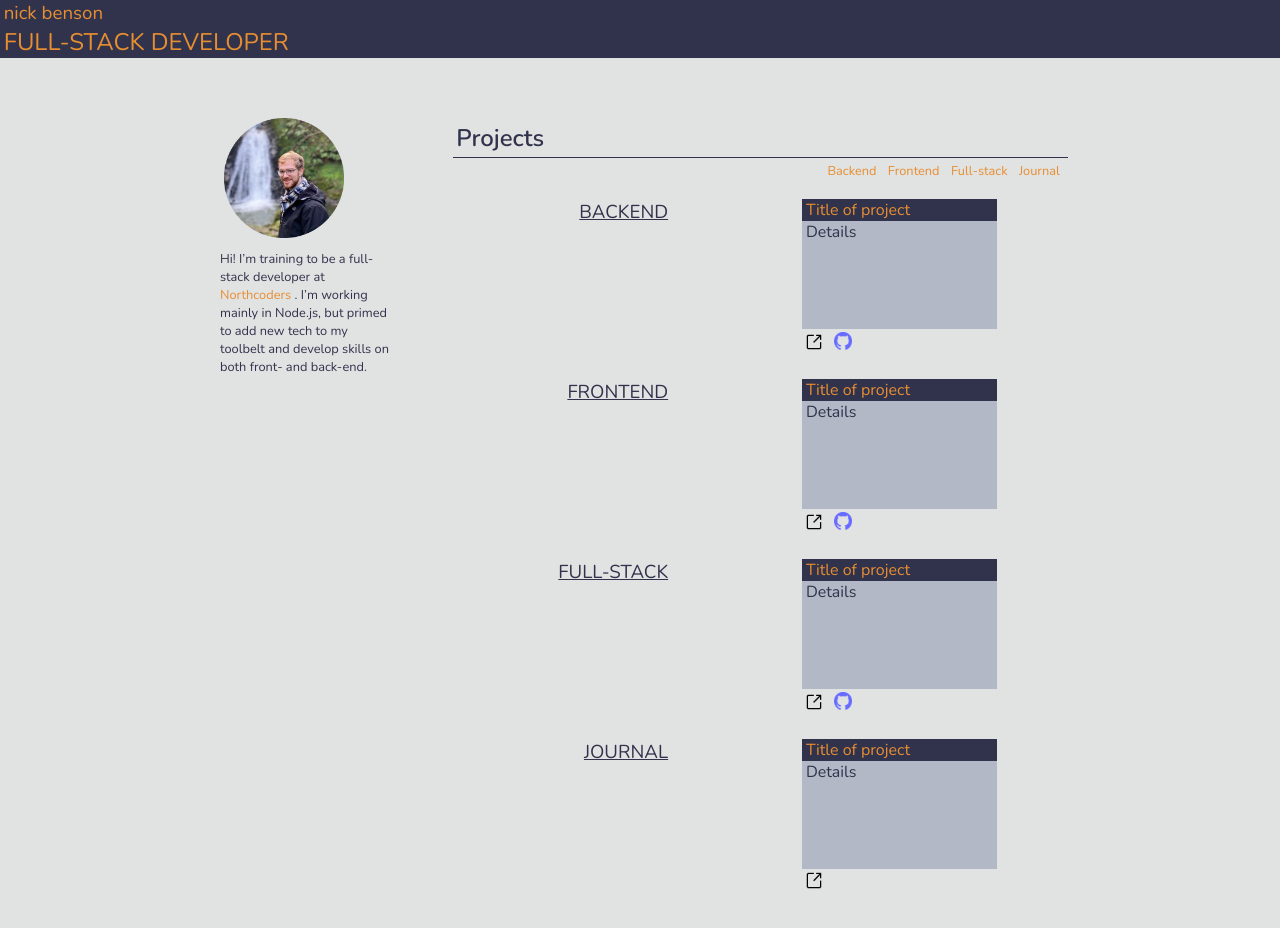
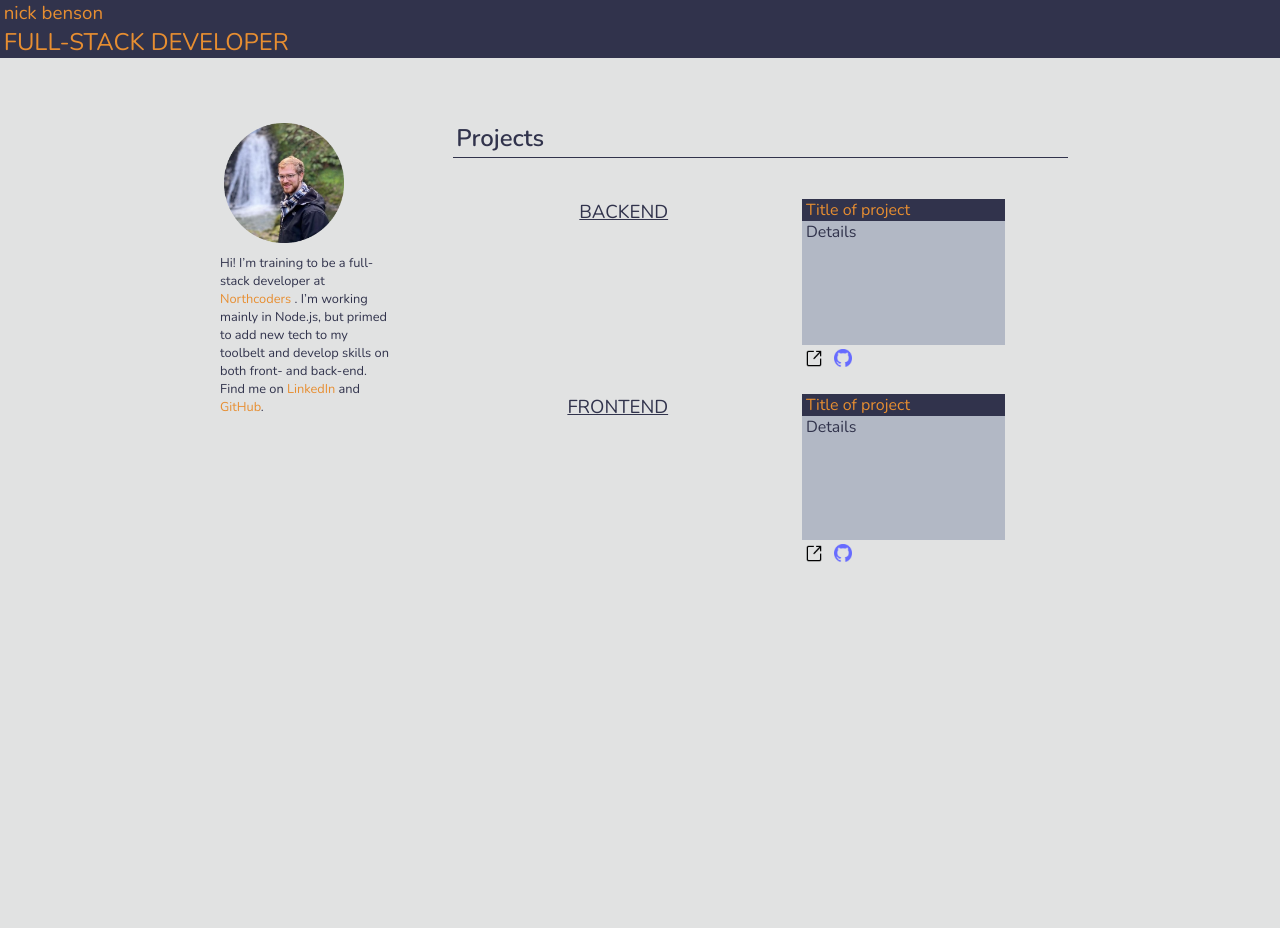
Before and after one commit to N1ck-Benson/nick-benson-portfolio, a plain HTML site: page new.html in a window 1280 px wide. Drawn offline with nearby package versions, Linux system fonts and the light colour scheme.

Commit message:
Add links and hide unused sections

```diff
--- a/CSS/new.css
+++ b/CSS/new.css
@@ -27,7 +27,7 @@ body {
   flex: 0 0 375px;
   display: grid;
   grid-template-columns: 125px 250px;
-  grid-template-rows: 134px 46px 34px 180px 180px 180px 180px;
+  grid-template-rows: 134px 46px 34px 190px 190px 190px 190px;
   margin: 0;
   background-color: #e1e2e2;
 }
@@ -81,6 +81,11 @@ a {
   margin: 0;
 }
 
+.social-icon {
+  height: 4vh;
+  padding: 0 1vw 0 1vw
+}
+
 .projects-header {
   grid-area: 2 / 1 / span 1 / span 2;
   display: grid;
@@ -121,6 +126,7 @@ nav > a {
 }
 
 .project-card > h4 {
+  width: 100%;
   margin: 0;
   padding: 0 4px 0 4px;
   background-color: #31334C;
@@ -129,7 +135,8 @@ nav > a {
 }
 
 .project-card > p {
-  height: 65%;
+  height: 75%;
+  width: 100%;
   margin: 0;
   padding: 0 4px 0 4px;
   background-color: #b2b8c5;
@@ -166,7 +173,7 @@ nav > a {
 
 .fullstack-section {
   grid-area: 6 / 1 / span 1 / span 2;
-  display: flex;
+  display: none;
   justify-content: center;
 }
 
@@ -182,7 +189,7 @@ nav > a {
 
 .journal-section {
   grid-area: 7 / 1 / span 1 / span 2;
-  display: flex;
+  display: none;
   justify-content: center;
 }
 
@@ -238,7 +245,7 @@ nav > a {
 @media screen and (min-width:1280px) {
   .grid-container {
     grid-template-columns: 240px 125px 250px 240px;
-    grid-template-rows: 50px 46px 34px 180px 180px 180px 180px;
+    grid-template-rows: 50px 46px 34px 195px 195px 195px 195px;
   }
   .summary-section {
     grid-area: 2 / 1 / span 3 / span 1;
--- a/new.html
+++ b/new.html
@@ -21,17 +21,18 @@
         <p class="summary-text">
           Hi! I’m training to be a full-stack developer at
           <a href="https://northcoders.com/why-northcoders" target="_blank" rel="noopener noreferrer">Northcoders</a>
-          . I’m working mainly in Node.js, but primed to add new tech to my toolbelt and develop skills on both front- and back-end.
+          . I’m working mainly in Node.js, but primed to add new tech to my toolbelt and develop skills on both front- and back-end. Find me on
+          <a href="https://www.linkedin.com/in/nick-benson-b99a58137" target="_blank" rel="noopener noreferrer">LinkedIn</a> and <a href="https://github.com/N1ck-Benson" target="_blank" rel="noopener noreferrer">GitHub</a>.
         </p>
       </section>
       <header class="projects-header">
         <h2>Projects</h2>
       </header>
       <nav>
-        <a href="">Backend</a>
-        <a href="">Frontend</a>
-        <a href="">Full-stack</a>
-        <a href="">Journal</a>
+        <!-- <a href="">Backend</a> -->
+        <!-- <a href="">Frontend</a> -->
+        <!-- <a href="">Full-stack</a> -->
+        <!-- <a href="">Journal</a> -->
       </nav>
       <section class="backend-section">
           <h3>
```
